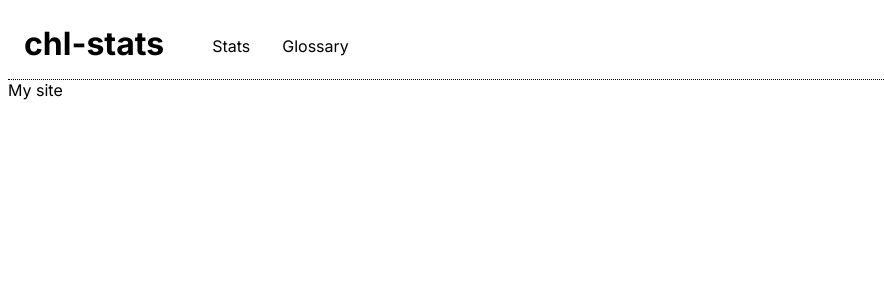
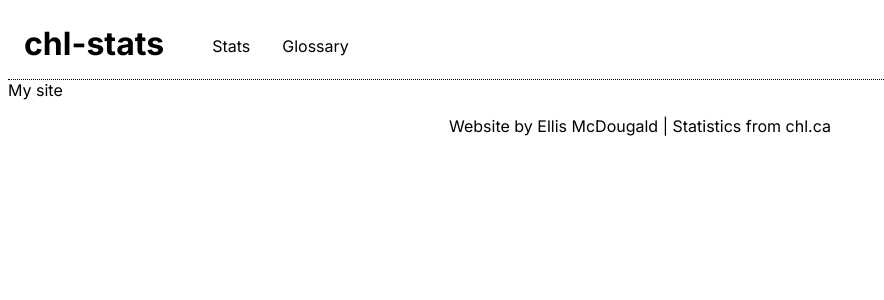
Before and after one commit to ellismcdougald/chl-stats-site, a Next.js app: page / in a window 1280 px wide. Shown: the top 300 px of the page, without its empty margins (0-884 px from the left). Built offline with nearby package versions, Linux system fonts and the light colour scheme.

Commit message:
Adds footer to layout

```diff
--- a/src/app/layout.tsx
+++ b/src/app/layout.tsx
@@ -2,6 +2,7 @@ import "./globals.css";
 import type { Metadata } from "next";
 import { Inter } from "next/font/google";
 import MenuBar from "../components/MenuBar";
+import Footer from "../components/Footer";
 
 const inter = Inter({ subsets: ["latin"] });
 
@@ -20,6 +21,7 @@ export default function RootLayout({
       <body className={inter.className}>
         <MenuBar />
         {children}
+        <Footer />
       </body>
     </html>
   );
--- /dev/null
+++ b/src/components/Footer.tsx
@@ -0,0 +1,10 @@
+import React from "react";
+import styles from "../styles/Footer.module.css";
+
+export default function Footer() {
+  return (
+    <div id={styles.container}>
+      <p>Website by Ellis McDougald | Statistics from chl.ca</p>
+    </div>
+  );
+}
--- /dev/null
+++ b/src/styles/Footer.module.css
@@ -0,0 +1,5 @@
+#container {
+  display: flex;
+  align-items: center;
+  justify-content: center;
+}
```
